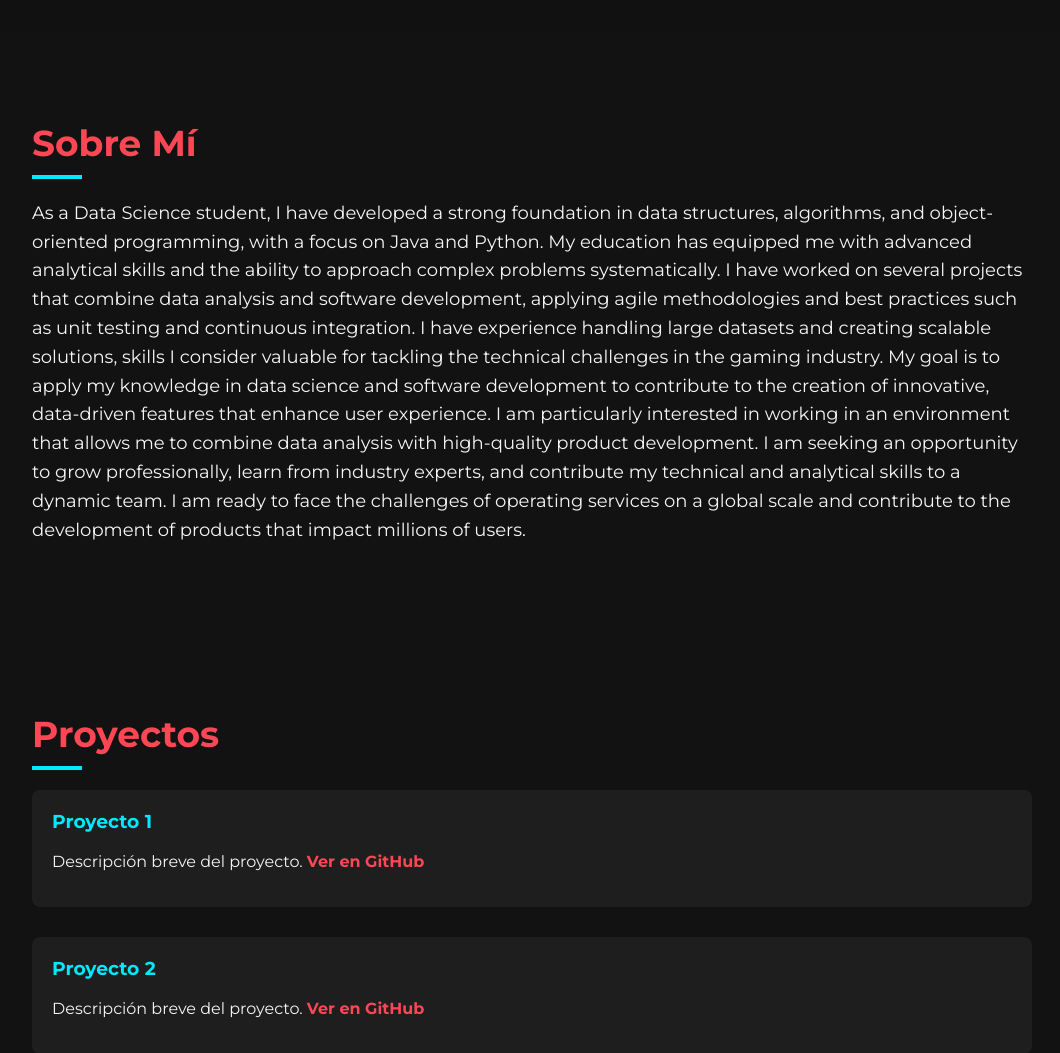
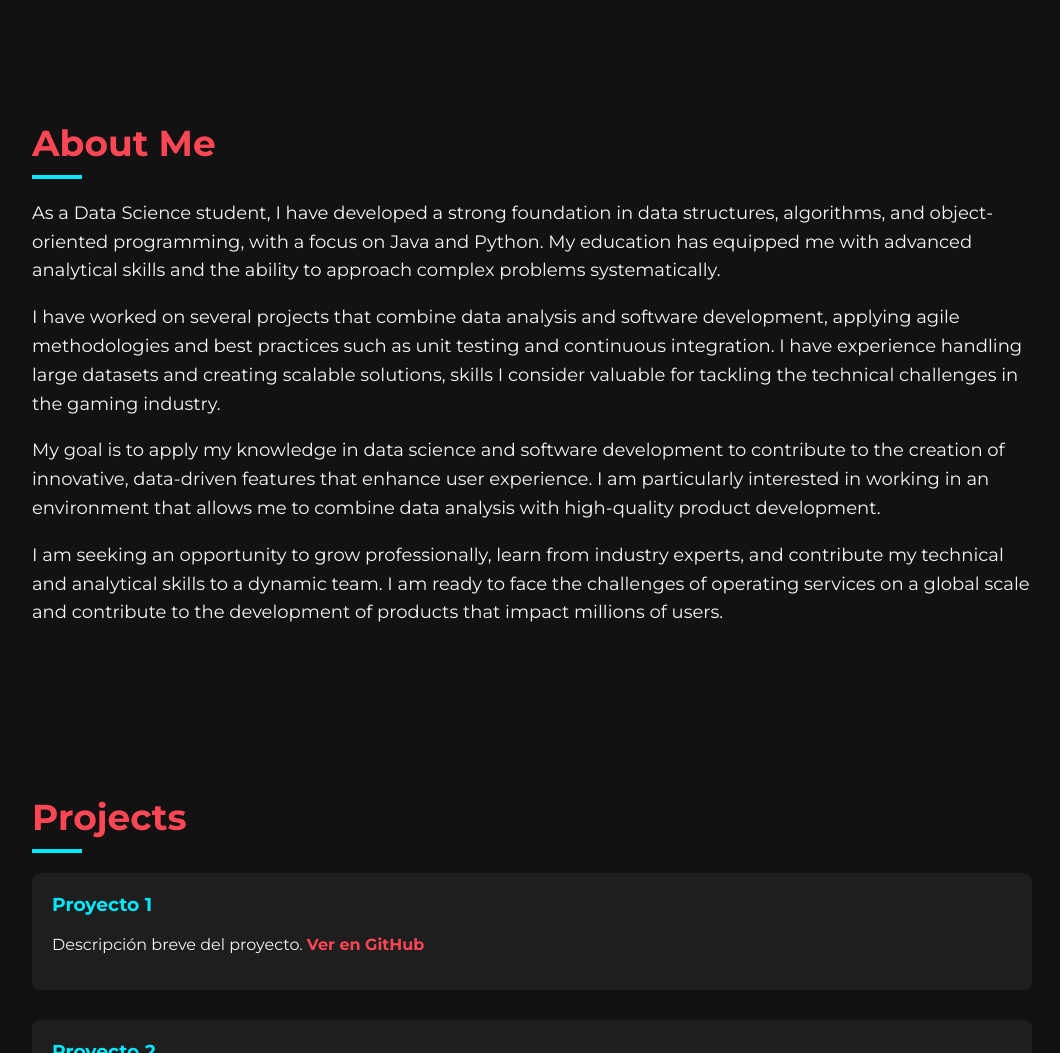
Before and after one commit to Legoar97/legoar.github.io, a plain HTML site: page index.html in a window 1280 px wide. Shown: the part 440-1493 px from the top of the page, without its empty margins (108-1168 px from the left). Drawn offline with Linux system fonts and the light colour scheme.

Commit message:
Update index.html

```diff
--- a/index.html
+++ b/index.html
@@ -18,18 +18,15 @@
     </header>
 
     <section id="sobre-mi">
-        <h2>Sobre Mí</h2>
-        <p>As a Data Science student, I have developed a strong foundation in data structures, algorithms, and object-oriented programming, with a focus on Java and Python. My education has equipped me with advanced analytical skills and the ability to approach complex problems systematically.
-
-I have worked on several projects that combine data analysis and software development, applying agile methodologies and best practices such as unit testing and continuous integration. I have experience handling large datasets and creating scalable solutions, skills I consider valuable for tackling the technical challenges in the gaming industry.
-
-My goal is to apply my knowledge in data science and software development to contribute to the creation of innovative, data-driven features that enhance user experience. I am particularly interested in working in an environment that allows me to combine data analysis with high-quality product development.
-
-I am seeking an opportunity to grow professionally, learn from industry experts, and contribute my technical and analytical skills to a dynamic team. I am ready to face the challenges of operating services on a global scale and contribute to the development of products that impact millions of users.</p>
+        <h2>About Me</h2>
+        <p>As a Data Science student, I have developed a strong foundation in data structures, algorithms, and object-oriented programming, with a focus on Java and Python. My education has equipped me with advanced analytical skills and the ability to approach complex problems systematically.</p>
+        <p>I have worked on several projects that combine data analysis and software development, applying agile methodologies and best practices such as unit testing and continuous integration. I have experience handling large datasets and creating scalable solutions, skills I consider valuable for tackling the technical challenges in the gaming industry.</p>
+        <p>My goal is to apply my knowledge in data science and software development to contribute to the creation of innovative, data-driven features that enhance user experience. I am particularly interested in working in an environment that allows me to combine data analysis with high-quality product development.</p>
+        <p>I am seeking an opportunity to grow professionally, learn from industry experts, and contribute my technical and analytical skills to a dynamic team. I am ready to face the challenges of operating services on a global scale and contribute to the development of products that impact millions of users.</p>
     </section>
 
     <section id="proyectos">
-        <h2>Proyectos</h2>
+        <h2>Projects</h2>
         <div class="proyecto">
             <h3>Proyecto 1</h3>
             <p>Descripción breve del proyecto. <a href="https://github.com/tuusuario/proyecto1">Ver en GitHub</a></p>
```
